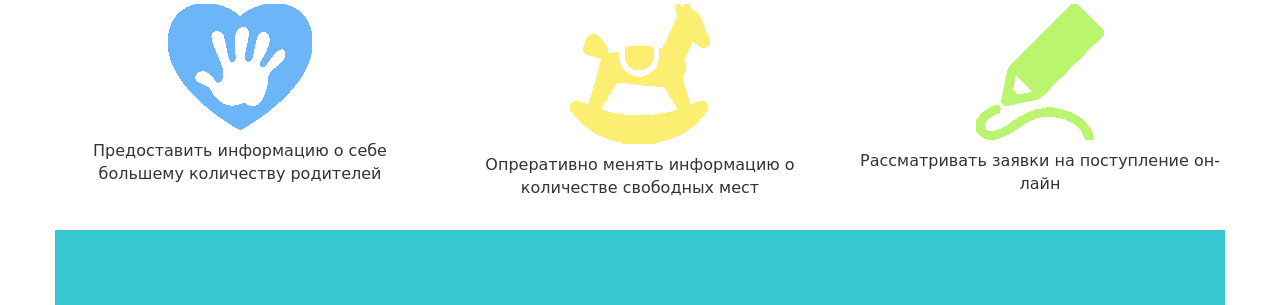
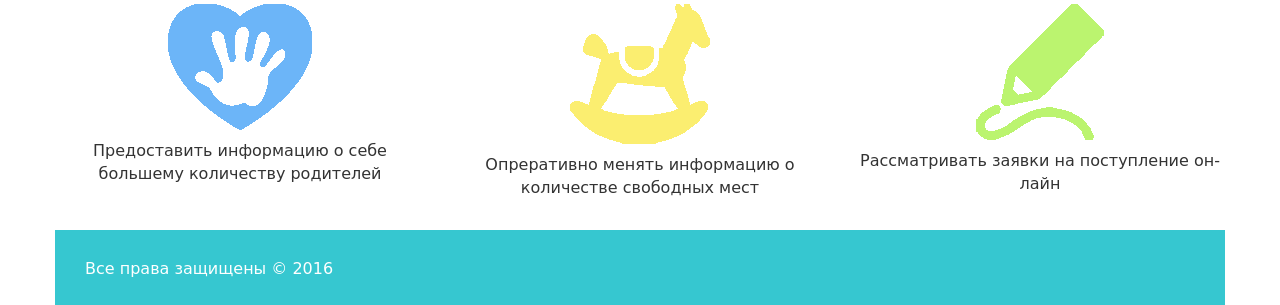
Before and after one commit to IKrivor/Kindergarten, a PHP site: page / in a window 1280 px wide. Shown: the part 1096-1401 px from the top of the page. Run offline with PHP 8.4, Linux system fonts and the light colour scheme; some libraries are stand-ins or nearby versions.

Commit message:
Добавить футер на главной

```diff
--- a/www/frontend/css/style.css
+++ b/www/frontend/css/style.css
@@ -1,6 +1,7 @@
 body {
     font-family: cursive;
 }
+/* Главная */
 .row.top-place {
     height: 75px;
     background-color: #36c7d0;
@@ -72,3 +73,8 @@ a#registration {
 .block-text {
     padding-top: 10px;
 }
+div#rights {
+    color: white;
+    padding: 28px 0 0 30px;
+    font-size: 16px;
+}
--- a/www/index.php
+++ b/www/index.php
@@ -70,7 +70,11 @@ header('Content-Type: text/html; charset=utf-8]')?>
             </div>
         </div>
     </div>
-    <div class="row top-place"></div>
+    <div class="row top-place">
+        <div id="rights">
+            Все права защищены &copy <?php echo date('Y');?>
+        </div>
+    </div>
 </div>
 </body>
 </html>
```
